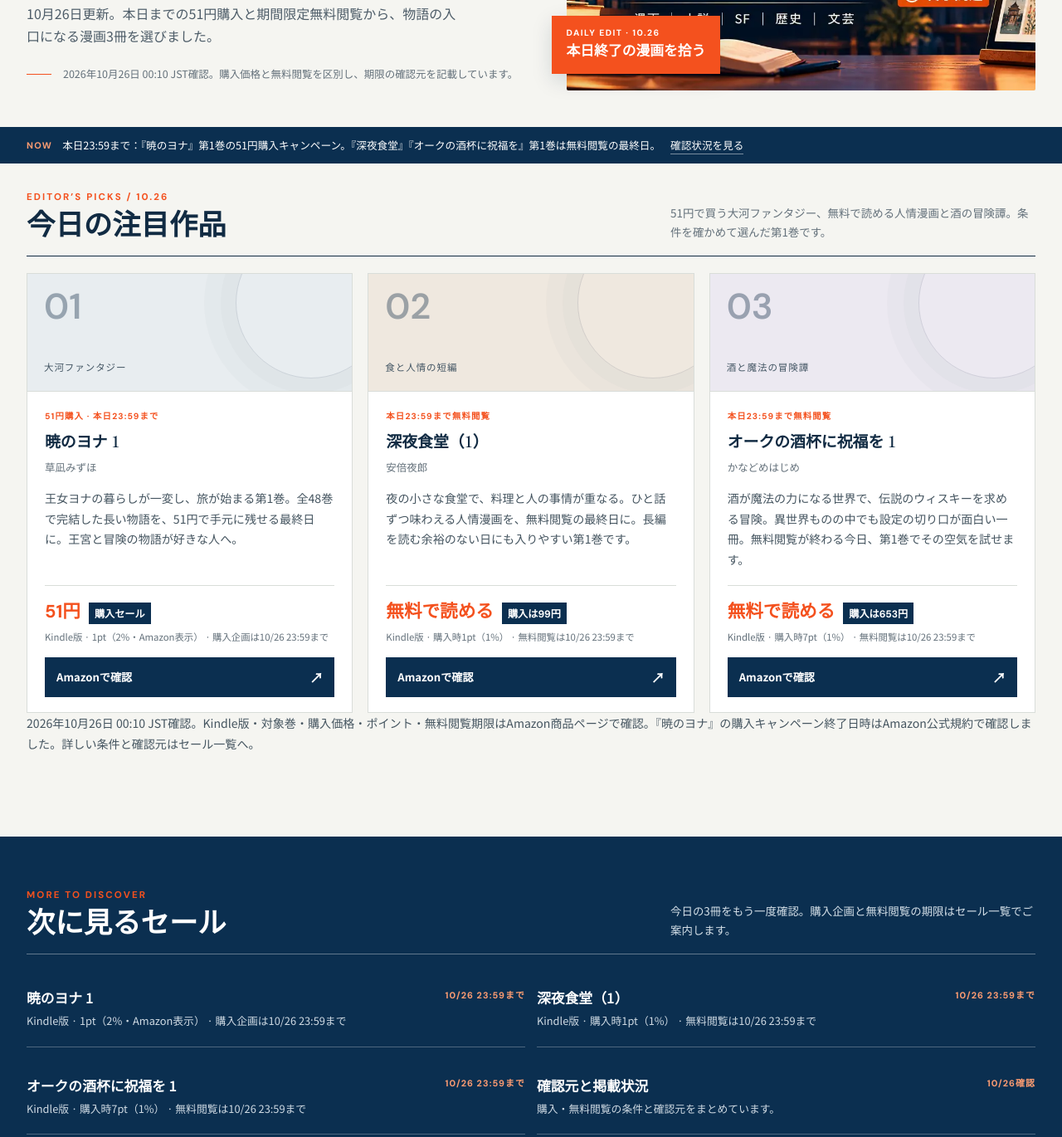
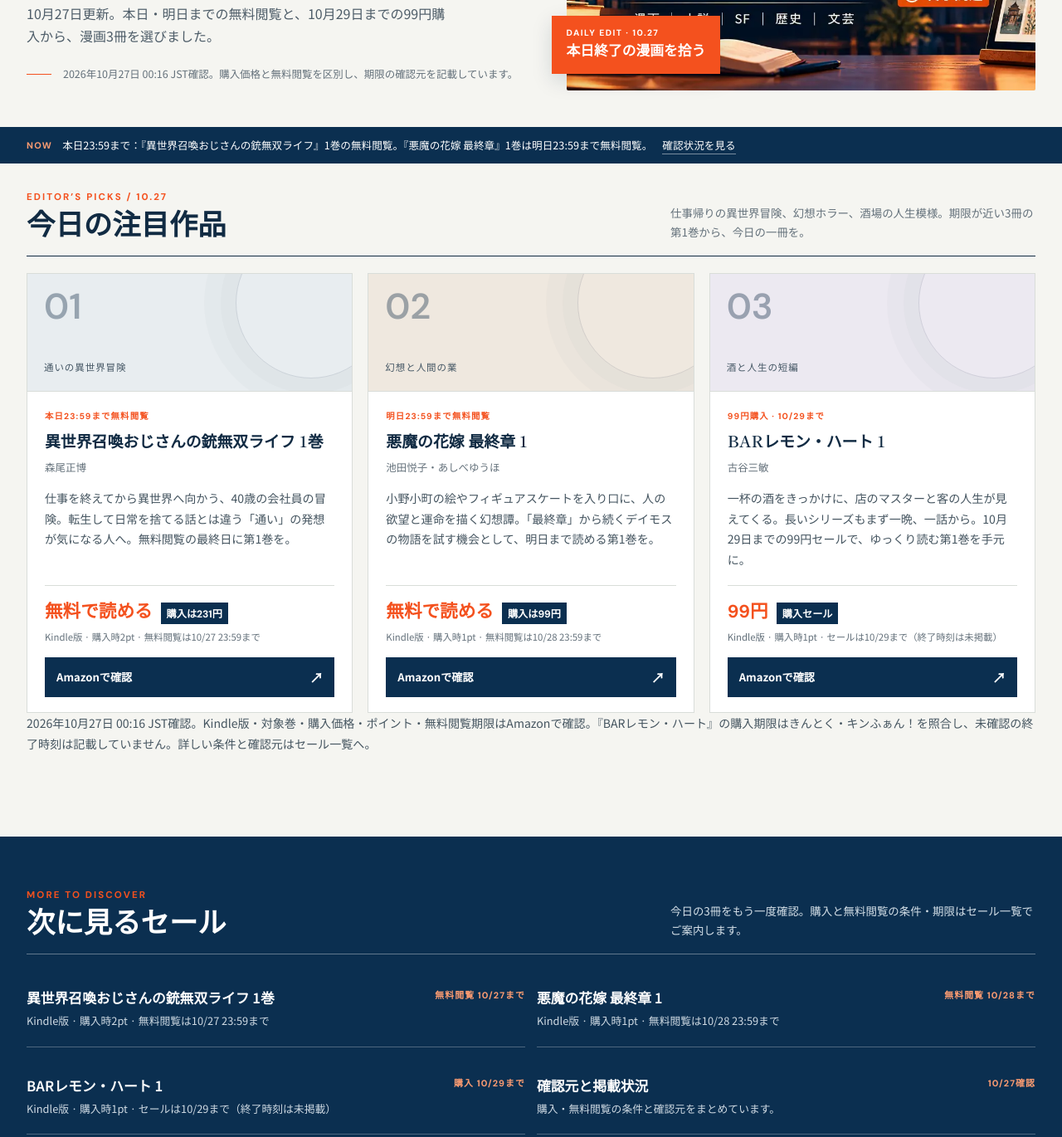
Before and after one commit to realyanderedere-coder/saleshoka, a website: page public/index.html in a window 1280 px wide. Shown: the part 337-1707 px from the top of the page at 83% size. Drawn offline with Linux system fonts and the light colour scheme.

Commit message:
Update sales content 2026-10-27

```diff
--- a/public/index.html
+++ b/public/index.html
@@ -43,20 +43,20 @@ footer{background:#071e33;color:#d9e2e9;padding:32px 0;font-size:.76rem}.foot{di
 <header><div class="wrap nav"><a class="brand" href="/" aria-label="セール書架 トップ"><img src="/images/saleshoka-logo.webp" alt=""><span>セール<em>書架</em></span></a><nav id="mainnav" aria-label="メインナビゲーション"><a href="#picks">今日の注目</a><a href="#campaigns">開催中セール</a><a href="#shelves">本を探す</a><a class="nav-cta" href="/sales/current.html">セール一覧</a></nav><button class="menu" type="button" aria-expanded="false" aria-controls="mainnav">メニュー</button></div></header>
 <main>
 <section class="wrap hero">
-<div><div class="eyebrow">THE DAILY BOOK EDIT · 2026.10.26</div><h1>値下げの先に、<span>読む理由を。</span></h1><p class="hero-copy">10月26日更新。本日までの51円購入と期間限定無料閲覧から、物語の入口になる漫画3冊を選びました。</p><div class="hero-meta">2026年10月26日 00:10 JST確認。購入価格と無料閲覧を区別し、期限の確認元を記載しています。</div></div>
-<div class="hero-visual"><img src="/images/saleshoka-banner.webp" alt="書棚と電子書籍端末を描いたセール書架のブランドビジュアル"><div class="issue"><small>DAILY EDIT · 10.26</small><strong>本日終了の漫画を拾う</strong></div></div>
+<div><div class="eyebrow">THE DAILY BOOK EDIT · 2026.10.27</div><h1>値下げの先に、<span>読む理由を。</span></h1><p class="hero-copy">10月27日更新。本日・明日までの無料閲覧と、10月29日までの99円購入から、漫画3冊を選びました。</p><div class="hero-meta">2026年10月27日 00:16 JST確認。購入価格と無料閲覧を区別し、期限の確認元を記載しています。</div></div>
+<div class="hero-visual"><img src="/images/saleshoka-banner.webp" alt="書棚と電子書籍端末を描いたセール書架のブランドビジュアル"><div class="issue"><small>DAILY EDIT · 10.27</small><strong>本日終了の漫画を拾う</strong></div></div>
 </section>
-<div class="ticker"><div class="wrap"><strong>NOW</strong><span>本日23:59まで：『暁のヨナ』第1巻の51円購入キャンペーン。『深夜食堂』『オークの酒杯に祝福を』第1巻は無料閲覧の最終日。</span><a href="/sales/current.html">確認状況を見る</a></div></div>
-<section class="wrap featured" id="picks"><div class="section-top"><div><div class="kicker">EDITOR’S PICKS / 10.26</div><h2>今日の注目作品</h2></div><p>51円で買う大河ファンタジー、無料で読める人情漫画と酒の冒険譚。条件を確かめて選んだ第1巻です。</p></div><div class="book-grid">
-<article class="book"><div class="book-art"><span class="num">01</span><span class="topic">大河ファンタジー</span></div><div class="book-info"><div class="book-label">51円購入 · 本日23:59まで</div><h3>暁のヨナ 1</h3><div class="author">草凪みずほ</div><p class="reason">王女ヨナの暮らしが一変し、旅が始まる第1巻。全48巻で完結した長い物語を、51円で手元に残せる最終日に。王宮と冒険の物語が好きな人へ。</p><div class="price-row"><span class="price">51円</span><span class="discount">購入セール</span></div><p class="price-note">Kindle版 · 1pt（2%・Amazon表示） · 購入企画は10/26 23:59まで</p><a class="action" href="https://www.amazon.co.jp/dp/B00DMU8NS6?tag=saleshoka-22" target="_blank" rel="sponsored nofollow noopener">Amazonで確認 <span>↗</span></a></div></article>
-<article class="book"><div class="book-art"><span class="num">02</span><span class="topic">食と人情の短編</span></div><div class="book-info"><div class="book-label">本日23:59まで無料閲覧</div><h3>深夜食堂（1）</h3><div class="author">安倍夜郎</div><p class="reason">夜の小さな食堂で、料理と人の事情が重なる。ひと話ずつ味わえる人情漫画を、無料閲覧の最終日に。長編を読む余裕のない日にも入りやすい第1巻です。</p><div class="price-row"><span class="price">無料で読める</span><span class="discount">購入は99円</span></div><p class="price-note">Kindle版 · 購入時1pt（1%） · 無料閲覧は10/26 23:59まで</p><a class="action" href="https://www.amazon.co.jp/dp/B009JZHN5M?tag=saleshoka-22" target="_blank" rel="sponsored nofollow noopener">Amazonで確認 <span>↗</span></a></div></article>
-<article class="book"><div class="book-art"><span class="num">03</span><span class="topic">酒と魔法の冒険譚</span></div><div class="book-info"><div class="book-label">本日23:59まで無料閲覧</div><h3>オークの酒杯に祝福を 1</h3><div class="author">かなどめはじめ</div><p class="reason">酒が魔法の力になる世界で、伝説のウィスキーを求める冒険。異世界ものの中でも設定の切り口が面白い一冊。無料閲覧が終わる今日、第1巻でその空気を試せます。</p><div class="price-row"><span class="price">無料で読める</span><span class="discount">購入は653円</span></div><p class="price-note">Kindle版 · 購入時7pt（1%） · 無料閲覧は10/26 23:59まで</p><a class="action" href="https://www.amazon.co.jp/dp/B0DG55N5S7?tag=saleshoka-22" target="_blank" rel="sponsored nofollow noopener">Amazonで確認 <span>↗</span></a></div></article>
-</div><p class="reason">2026年10月26日 00:10 JST確認。Kindle版・対象巻・購入価格・ポイント・無料閲覧期限はAmazon商品ページで確認。『暁のヨナ』の購入キャンペーン終了日時はAmazon公式規約で確認しました。詳しい条件と確認元は<a href="/sales/current.html">セール一覧</a>へ。</p></section>
-<section class="discover" id="campaigns"><div class="wrap"><div class="section-top"><div><div class="kicker">MORE TO DISCOVER</div><h2>次に見るセール</h2></div><p>今日の3冊をもう一度確認。購入企画と無料閲覧の期限はセール一覧でご案内します。</p></div><div class="campaigns">
-<a class="campaign" href="https://www.amazon.co.jp/dp/B00DMU8NS6?tag=saleshoka-22" target="_blank" rel="sponsored nofollow noopener"><div><h3>暁のヨナ 1</h3><p>Kindle版 · 1pt（2%・Amazon表示） · 購入企画は10/26 23:59まで</p></div><span class="until">10/26 23:59まで</span></a>
-<a class="campaign" href="https://www.amazon.co.jp/dp/B009JZHN5M?tag=saleshoka-22" target="_blank" rel="sponsored nofollow noopener"><div><h3>深夜食堂（1）</h3><p>Kindle版 · 購入時1pt（1%） · 無料閲覧は10/26 23:59まで</p></div><span class="until">10/26 23:59まで</span></a>
-<a class="campaign" href="https://www.amazon.co.jp/dp/B0DG55N5S7?tag=saleshoka-22" target="_blank" rel="sponsored nofollow noopener"><div><h3>オークの酒杯に祝福を 1</h3><p>Kindle版 · 購入時7pt（1%） · 無料閲覧は10/26 23:59まで</p></div><span class="until">10/26 23:59まで</span></a>
-<a class="campaign" href="/sales/current.html"><div><h3>確認元と掲載状況</h3><p>購入・無料閲覧の条件と確認元をまとめています。</p></div><span class="until">10/26確認</span></a>
+<div class="ticker"><div class="wrap"><strong>NOW</strong><span>本日23:59まで：『異世界召喚おじさんの銃無双ライフ』1巻の無料閲覧。『悪魔の花嫁 最終章』1巻は明日23:59まで無料閲覧。</span><a href="/sales/current.html">確認状況を見る</a></div></div>
+<section class="wrap featured" id="picks"><div class="section-top"><div><div class="kicker">EDITOR’S PICKS / 10.27</div><h2>今日の注目作品</h2></div><p>仕事帰りの異世界冒険、幻想ホラー、酒場の人生模様。期限が近い3冊の第1巻から、今日の一冊を。</p></div><div class="book-grid">
+<article class="book"><div class="book-art"><span class="num">01</span><span class="topic">通いの異世界冒険</span></div><div class="book-info"><div class="book-label">本日23:59まで無料閲覧</div><h3>異世界召喚おじさんの銃無双ライフ 1巻</h3><div class="author">森尾正博</div><p class="reason">仕事を終えてから異世界へ向かう、40歳の会社員の冒険。転生して日常を捨てる話とは違う「通い」の発想が気になる人へ。無料閲覧の最終日に第1巻を。</p><div class="price-row"><span class="price">無料で読める</span><span class="discount">購入は231円</span></div><p class="price-note">Kindle版 · 購入時2pt · 無料閲覧は10/27 23:59まで</p><a class="action" href="https://www.amazon.co.jp/dp/B0BNBNV696?tag=saleshoka-22" target="_blank" rel="sponsored nofollow noopener">Amazonで確認 <span>↗</span></a></div></article>
+<article class="book"><div class="book-art"><span class="num">02</span><span class="topic">幻想と人間の業</span></div><div class="book-info"><div class="book-label">明日23:59まで無料閲覧</div><h3>悪魔の花嫁 最終章 1</h3><div class="author">池田悦子・あしべゆうほ</div><p class="reason">小野小町の絵やフィギュアスケートを入り口に、人の欲望と運命を描く幻想譚。「最終章」から続くデイモスの物語を試す機会として、明日まで読める第1巻を。</p><div class="price-row"><span class="price">無料で読める</span><span class="discount">購入は99円</span></div><p class="price-note">Kindle版 · 購入時1pt · 無料閲覧は10/28 23:59まで</p><a class="action" href="https://www.amazon.co.jp/dp/B00AQY83AO?tag=saleshoka-22" target="_blank" rel="sponsored nofollow noopener">Amazonで確認 <span>↗</span></a></div></article>
+<article class="book"><div class="book-art"><span class="num">03</span><span class="topic">酒と人生の短編</span></div><div class="book-info"><div class="book-label">99円購入 · 10/29まで</div><h3>BARレモン・ハート 1</h3><div class="author">古谷三敏</div><p class="reason">一杯の酒をきっかけに、店のマスターと客の人生が見えてくる。長いシリーズもまず一晩、一話から。10月29日までの99円セールで、ゆっくり読む第1巻を手元に。</p><div class="price-row"><span class="price">99円</span><span class="discount">購入セール</span></div><p class="price-note">Kindle版 · 購入時1pt · セールは10/29まで（終了時刻は未掲載）</p><a class="action" href="https://www.amazon.co.jp/dp/B00C0SEQHI?tag=saleshoka-22" target="_blank" rel="sponsored nofollow noopener">Amazonで確認 <span>↗</span></a></div></article>
+</div><p class="reason">2026年10月27日 00:16 JST確認。Kindle版・対象巻・購入価格・ポイント・無料閲覧期限はAmazonで確認。『BARレモン・ハート』の購入期限はきんとく・キンふぁん！を照合し、未確認の終了時刻は記載していません。詳しい条件と確認元は<a href="/sales/current.html">セール一覧</a>へ。</p></section>
+<section class="discover" id="campaigns"><div class="wrap"><div class="section-top"><div><div class="kicker">MORE TO DISCOVER</div><h2>次に見るセール</h2></div><p>今日の3冊をもう一度確認。購入と無料閲覧の条件・期限はセール一覧でご案内します。</p></div><div class="campaigns">
+<a class="campaign" href="https://www.amazon.co.jp/dp/B0BNBNV696?tag=saleshoka-22" target="_blank" rel="sponsored nofollow noopener"><div><h3>異世界召喚おじさんの銃無双ライフ 1巻</h3><p>Kindle版 · 購入時2pt · 無料閲覧は10/27 23:59まで</p></div><span class="until">無料閲覧 10/27まで</span></a>
+<a class="campaign" href="https://www.amazon.co.jp/dp/B00AQY83AO?tag=saleshoka-22" target="_blank" rel="sponsored nofollow noopener"><div><h3>悪魔の花嫁 最終章 1</h3><p>Kindle版 · 購入時1pt · 無料閲覧は10/28 23:59まで</p></div><span class="until">無料閲覧 10/28まで</span></a>
+<a class="campaign" href="https://www.amazon.co.jp/dp/B00C0SEQHI?tag=saleshoka-22" target="_blank" rel="sponsored nofollow noopener"><div><h3>BARレモン・ハート 1</h3><p>Kindle版 · 購入時1pt · セールは10/29まで（終了時刻は未掲載）</p></div><span class="until">購入 10/29まで</span></a>
+<a class="campaign" href="/sales/current.html"><div><h3>確認元と掲載状況</h3><p>購入・無料閲覧の条件と確認元をまとめています。</p></div><span class="until">10/27確認</span></a>
 </div></div></section>
 <section class="wrap more" id="shelves"><div class="section-top"><div><div class="kicker">BROWSE THE SHELVES</div><h2>読みたい本から探す</h2></div><p>好みや目的に合わせて、セール本の棚を見て回れます。</p></div><div class="more-grid"><a href="/features/sf.html"><span class="sub">01 · GENRE</span>SF作品</a><a href="/features/history.html"><span class="sub">02 · GENRE</span>歴史・時代作品</a><a href="/features/completed-manga.html"><span class="sub">03 · SERIES</span>完結漫画</a><a href="/features/low-price.html"><span class="sub">04 · PRICE</span>100円前後</a></div></section>
 <section class="wrap disclosure"><p>価格・ポイント・無料期限は確認時点の情報です。購入前にAmazonの商品ページで最新情報をご確認ください。Amazonのアソシエイトとして、セール書架は適格販売により収入を得ています。</p></section>
```
Also changed, not shown: public/sales/current.html (+9 -9 lines).
